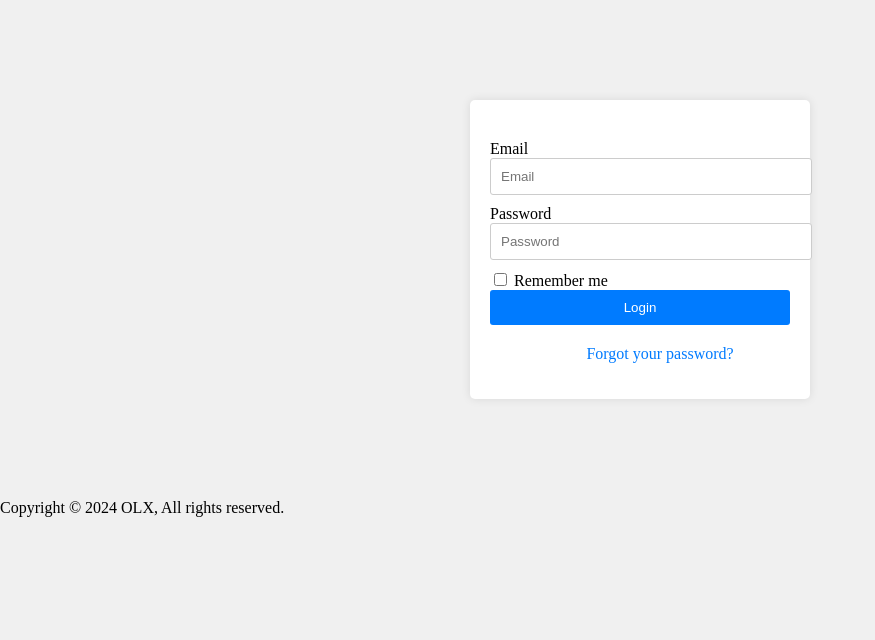
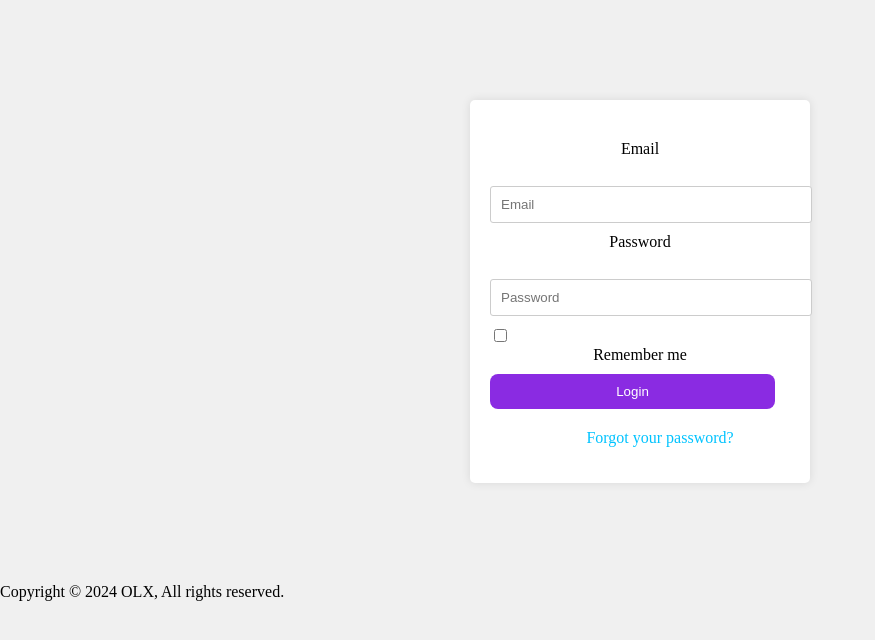
Before and after one commit to pasej5/alx-intranet_clone, a Django app: page / in a window 1280 px wide. Shown: the top 640 px of the page, without its empty margins (0-875 px from the left). Run offline with Django 5.2, Linux system fonts and the light colour scheme.

Commit message:
button alx log in

```diff
--- a/WebstackPortfolio/WebstackPortfolio/settings.py
+++ b/WebstackPortfolio/WebstackPortfolio/settings.py
@@ -1,3 +1,6 @@
+import os
+
+
 """
 Django settings for WebstackPortfolio project.
 
@@ -117,6 +120,8 @@ USE_TZ = True
 # https://docs.djangoproject.com/en/5.0/howto/static-files/
 
 STATIC_URL = 'static/'
+STATIC_ROOT = os.path.join(BASE_DIR, 'staticfiles')
+
 
 # Default primary key field type
 # https://docs.djangoproject.com/en/5.0/ref/settings/#default-auto-field
--- a/WebstackPortfolio/app/static/css/styles.css
+++ b/WebstackPortfolio/app/static/css/styles.css
@@ -27,13 +27,23 @@ body {
 }
 
 .logged_out_form button {
-  width: 100%;
-  padding: 10px;
-  background-color: #007bff;
-  color: #fff;
+  background-color: blueviolet;
+  color: white;
+  padding: 10px 10px;
+  width: 95%;
   border: none;
-  border-radius: 3px;
+  border-radius: 8px;
   cursor: pointer;
+  transition: background-color 0.3s;
+}
+
+.logged_out_form button:hover {
+  background-color: #0056b3;
+  box-shadow: 6px 6px 6px red;
+}
+
+.logged_out_form button:active {
+  background-color: blue;
 }
 
 .forgot_password {
@@ -43,10 +53,15 @@ body {
 }
 
 .forgot_password a {
-  color: #007bff;
+  color: #00c3ff;
   text-decoration: none;
 }
 
 .forgot_password a:hover {
   text-decoration: underline;
 }
+.logged_out_form .login_field label {
+  text-align: center;
+  display: block;
+  margin-bottom: 10px;
+}
```
Also changed, not shown: 1 other file.
